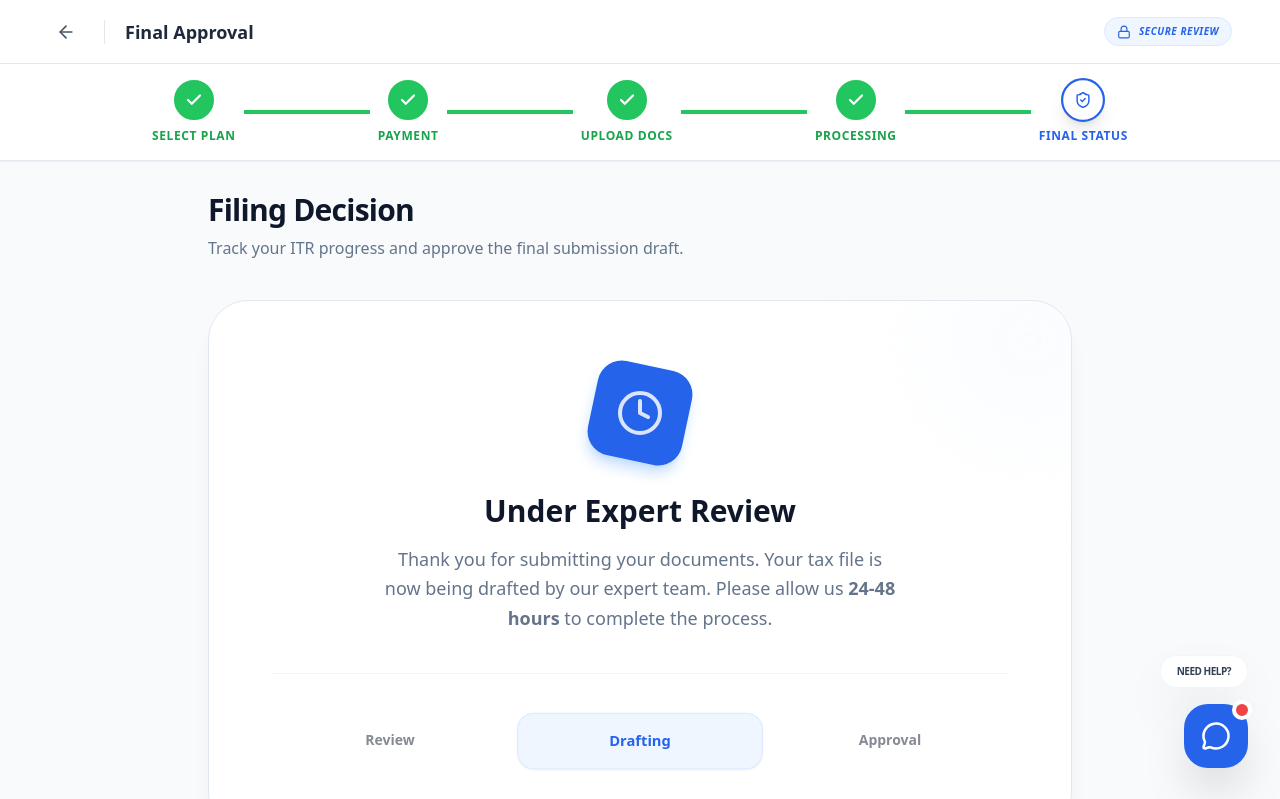
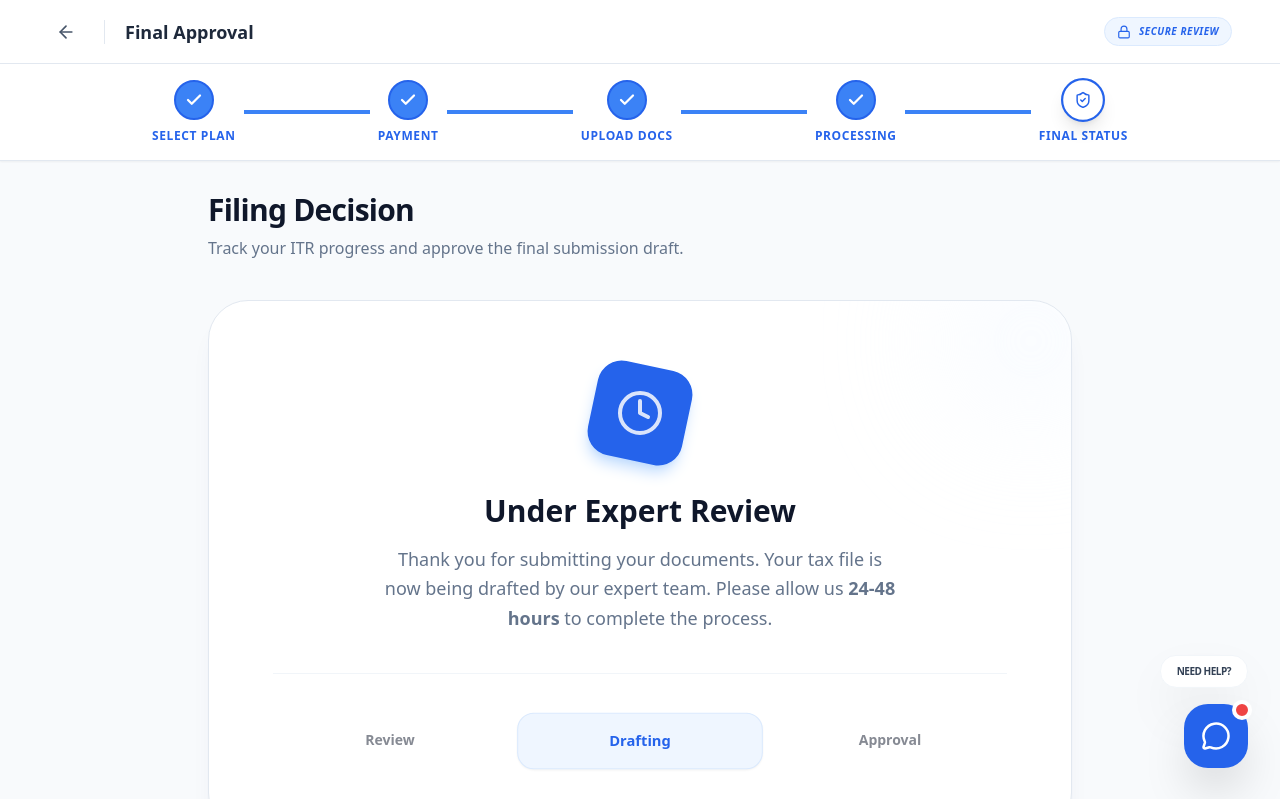
Before and after one commit to SUNIL-RAJPUT-495/TaxEaseClient, a React (Vite) app: page /FileStatusPage in a window 1280 px wide. Shown: the top 799 px of the page. Built offline with nearby package versions, Linux system fonts and the light colour scheme; sample sign-in values are in the browser's storage.

Commit message:
order stepper clour updated

```diff
--- a/src/component/OrderStepper.jsx
+++ b/src/component/OrderStepper.jsx
@@ -31,7 +31,7 @@ const OrderStepper = ({ currentStep, status }) => {
         {/* --- Active Colored Line --- */}
         <div
           className={`absolute left-0 top-1/2 h-1 -z-10 -translate-y-1/2 rounded-full transition-all duration-500 ease-out mx-4
-            ${status === 'rejected' ? 'bg-red-500' : 'bg-green-500'}
+            ${status === 'rejected' ? 'bg-red-500' : 'bg-blue-500'}
           `}
           style={{ width: `calc(${((currentStep - 1) / (steps.length - 1)) * 100}% - 32px)` }}
         />
@@ -47,14 +47,14 @@ const OrderStepper = ({ currentStep, status }) => {
             const isApproved = status === 'approved' && step.id === 5;
 
             // Circle Styling Logic
-            let circleClass = "bg-white border-slate-200 text-slate-300"; // Default Gray
+            let circleClass = "bg-white border-blue-200 text-slate-300"; // Default Gray
             let icon = <step.icon size={16} />;
 
             if (isRejected) {
               circleClass = "bg-red-500 border-red-500 text-white shadow-lg shadow-red-200"; // Red
               icon = <XCircle size={18} />;
             } else if (isCompleted || isApproved) {
-              circleClass = "bg-green-500 border-green-500 text-white"; // Green Tick
+              circleClass = "bg-blue-500 border-blue-600 text-white"; // Green Tick
               icon = <Check size={18} strokeWidth={3} />;
             } else if (isActive) {
               circleClass = "bg-white border-blue-600 text-blue-600 shadow-lg scale-110"; // Blue Active
@@ -70,7 +70,7 @@ const OrderStepper = ({ currentStep, status }) => {
 
                 {/* 2. Label Text */}
                 <span className={`mt-2 text-[10px] md:text-xs font-bold uppercase tracking-wider hidden sm:block transition-colors
-                  ${isActive ? "text-blue-600" : isRejected ? "text-red-600" : isCompleted ? "text-green-600" : "text-slate-400"}
+                  ${isActive ? "text-blue-600" : isRejected ? "text-red-600" : isCompleted ? "text-blue-600" : "text-slate-400"}
                 `}>
                   {isRejected ? "Rejected" : step.label}
                 </span>
--- a/src/pages/Checkout.jsx
+++ b/src/pages/Checkout.jsx
@@ -242,7 +242,7 @@ const CheckoutPage = () => {
             <div className="lg:col-span-4">
               <div className="sticky top-40 space-y-4">
                 <Card className="shadow-lg border-slate-200 overflow-hidden">
-                    <div className="bg-slate-900 p-4 text-white">
+                    <div className="bg-blue-700 p-4 text-white">
                         <h3 className="text-sm font-bold uppercase tracking-wide opacity-90">Order Summary</h3>
                     </div>
 
```
